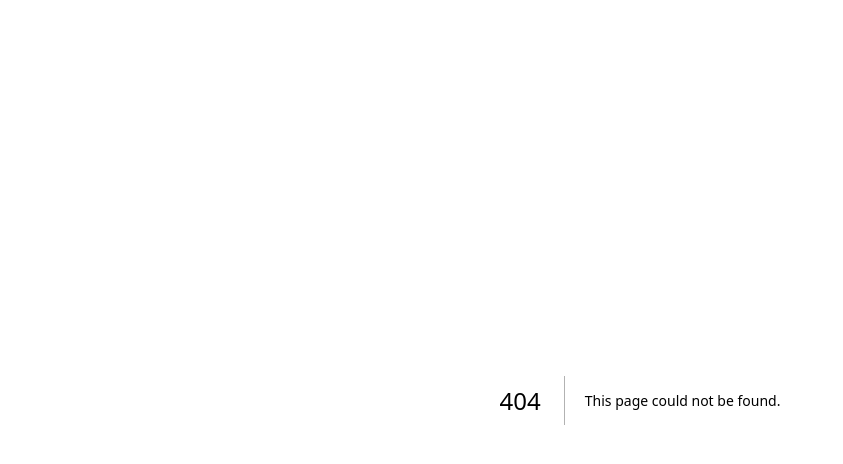
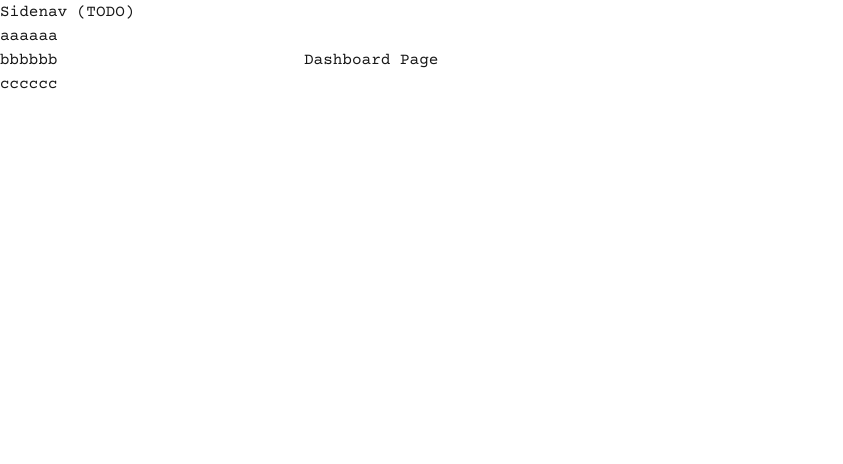
Before and after one commit to grace125/personal-site, a Next.js app: page /dashboard in a window 1280 px wide. Before the commit this address had no page. Shown: the top 464 px of the page, without its empty margins (0-843 px from the left). Built offline with nearby package versions, Linux system fonts and the light colour scheme.

Commit message:
Initialize git

```diff
--- /dev/null
+++ b/app/dashboard/customers/page.tsx
@@ -0,0 +1,3 @@
+export default function Page() {
+  return <p>Customers Page</p>;
+}
--- /dev/null
+++ b/app/dashboard/invoices/page.tsx
@@ -0,0 +1,3 @@
+export default function Page() {
+  return <p>Invoice Page</p>;
+}
--- /dev/null
+++ b/app/dashboard/page.tsx
@@ -0,0 +1,3 @@
+export default function Page() {
+  return <p>Dashboard Page</p>;
+}
--- a/app/layout.tsx
+++ b/app/layout.tsx
@@ -1,6 +1,8 @@
 import type { Metadata } from "next";
 import { Geist, Geist_Mono } from "next/font/google";
 import "./globals.css";
+import { courierPrime } from "./ui/fonts";
+import SideNav from '@/app/ui/dashboard/sidenav';
 
 const geistSans = Geist({
   variable: "--font-geist-sans",
@@ -27,7 +29,14 @@ export default function RootLayout({
       lang="en"
       className={`${geistSans.variable} ${geistMono.variable} h-full antialiased`}
     >
-      <body className="min-h-full flex flex-col">{children}</body>
+      <body className={`min-h-full flex flex-col ${courierPrime.className}`}>
+        <div className="flex h-screen flex-col md:flex-row md:overflow-hidden">
+          <div className="w-full flex-none md:w-64">
+            <SideNav />
+          </div>
+          <div className="grow p-6 md:overflow-y-auto md:p-12">{children}</div>
+        </div>
+      </body>
     </html>
   );
 }
--- /dev/null
+++ b/app/lib/definitions.ts
@@ -0,0 +1,9 @@
+export type Invoice = {
+  id: string;
+  customer_id: string;
+  amount: number;
+  date: string;
+  // In TypeScript, this is called a string union type.
+  // It means that the "status" property can only be one of the two strings: 'pending' or 'paid'.
+  status: 'pending' | 'paid';
+};
--- /dev/null
+++ b/app/lib/placeholder-data.ts
@@ -0,0 +1,15 @@
+const invoices = [
+  {
+    customer_id: "id",
+    amount: 15795,
+    status: 'pending',
+    date: '2022-12-06',
+  },
+  {
+    customer_id: "id2",
+    amount: 20348,
+    status: 'pending',
+    date: '2022-11-14',
+  },
+  // ...
+];
--- a/app/page.tsx
+++ b/app/page.tsx
@@ -2,7 +2,7 @@ import Image from "next/image";
 
 export default function Home() {
   return (
-    <div className="flex flex-col flex-1 items-center justify-center bg-zinc-50 font-sans dark:bg-black">
+    <div className="flex flex-col flex-1 items-center justify-center bg-zinc-50 dark:bg-black">
       <main className="flex flex-1 w-full max-w-3xl flex-col items-center justify-between py-32 px-16 bg-white dark:bg-black sm:items-start">
         <Image
           className="dark:invert"
--- /dev/null
+++ b/app/ui/dashboard/sidenav.tsx
@@ -0,0 +1,8 @@
+export default function SideNav() {
+    return <p>
+        Sidenav (TODO)<br/>
+        aaaaaa<br/>
+        bbbbbb<br/>
+        cccccc<br/>
+        </p>
+}
--- /dev/null
+++ b/app/ui/fonts.ts
@@ -0,0 +1,3 @@
+import { Source_Code_Pro as _Source_Code_Pro, Courier_Prime } from "next/font/google";
+
+export const courierPrime = Courier_Prime({ subsets: ['latin'], weight: "400"});
--- a/package.json
+++ b/package.json
@@ -10,6 +10,7 @@
   },
   "dependencies": {
     "next": "16.2.4",
+    "postcss": "^8.5.10",
     "react": "19.2.4",
     "react-dom": "19.2.4"
   },
```
Also changed, not shown: 1 other file (tests, documents, lock files or other folders).
